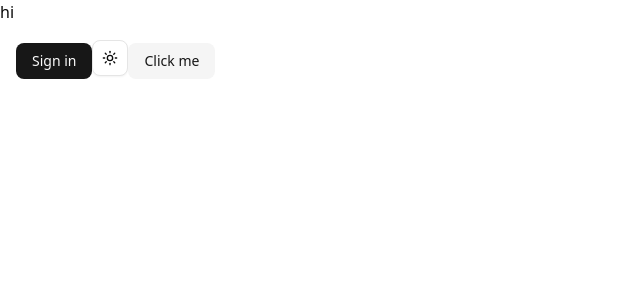
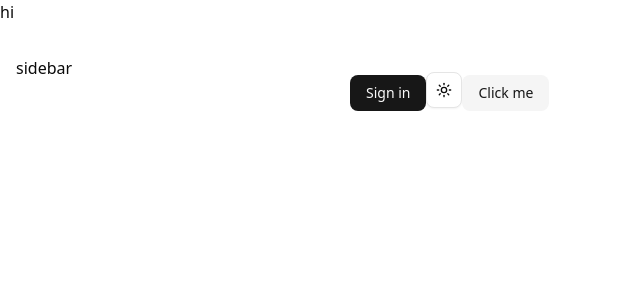
Before and after one commit to 1-DARK/Gramix, a Next.js app: page / in a window 1280 px wide. Shown: the top 300 px of the page, without its empty margins (0-640 px from the left). Built offline with nearby package versions, Linux system fonts and the light colour scheme; no server answers.

Commit message:
add some margins

```diff
--- a/src/app/layout.tsx
+++ b/src/app/layout.tsx
@@ -31,14 +31,23 @@
         <body
           className={`${geistSans.variable} ${geistMono.variable} antialiased`}
         >
-          <Navbar />
           <ThemeProvider
             attribute="class"
             defaultTheme="system"
             enableSystem
             disableTransitionOnChange
           >
-            {children}
+            <div className="min-h-screen">
+              <Navbar />
+              <main className="py-8">
+                <div className="max-w-7xl mx-auto px-4">
+                  <div className="grid grid-cols-1 lg:grid-cols-12 gap-6">
+                    <div className="hidden lg:block lg:col-span-3">sidebar</div>
+                    <div className="lg:col-span-9"> {children}</div>
+                  </div>
+                </div>
+              </main>
+            </div>
           </ThemeProvider>
         </body>
       </html>
```
